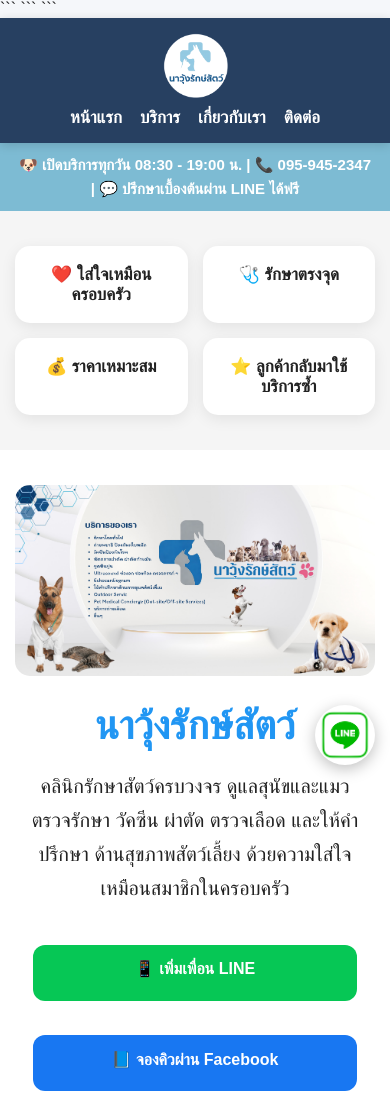
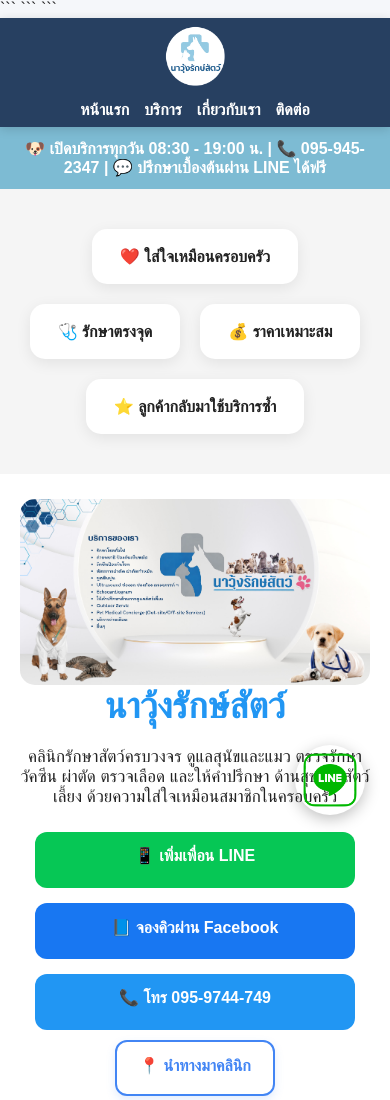
Before and after one commit to wanpathomc-dot/nawung-animal-clinic, a plain HTML site: page index.html in a window 390 px wide. Shown: the top 1100 px of the page. Drawn offline with Linux system fonts and the light colour scheme.

Commit message:
Add files via upload

```diff
--- a/style.css
+++ b/style.css
@@ -508,172 +508,48 @@
 
     box-shadow: 0 10px 25px rgba(0,0,0,0.25);
 }
-/* ===== Mobile Fix Final ===== */
-
-html, body {
-    width: 100%;
-    max-width: 100%;
-    overflow-x: hidden;
-}
-
-img, iframe {
-    max-width: 100%;
-}
+/* ===== Fix Mobile Overflow Buttons ===== */
 
 @media (max-width: 768px) {
 
-    nav {
-        width: 100%;
-        padding: 15px 10px;
-        flex-direction: column;
-        gap: 10px;
+    body {
+        overflow-x: hidden;
     }
 
-    .logo img {
-        height: 65px;
+    .hero-buttons {
+        width: 100%;
+        max-width: 100%;
+        display: flex !important;
+        flex-direction: column !important;
+        align-items: center !important;
+        justify-content: center !important;
+        gap: 15px !important;
+        margin: 25px auto 0 !important;
+        padding: 0 15px;
+        box-sizing: border-box;
     }
 
-    nav ul {
-        width: 100%;
-        display: flex;
-        justify-content: center;
-        gap: 18px;
-        flex-wrap: wrap;
-    }
-
-    nav a {
-        font-size: 17px;
-        white-space: nowrap;
-    }
-
-    .top-banner {
-        font-size: 15px;
-        line-height: 1.6;
-        padding: 10px 15px;
-    }
-
-    .stats {
-        display: grid;
-        grid-template-columns: 1fr 1fr;
-        gap: 15px;
-        padding: 35px 15px;
-    }
-
-    .stat-box {
-        width: 100%;
-        padding: 18px 10px;
-        font-size: 17px;
+    .hero-buttons .btn,
+    .hero-buttons a {
+        width: 100% !important;
+        max-width: 320px !important;
+        min-width: 0 !important;
+        margin: 0 auto !important;
+        box-sizing: border-box;
         text-align: center;
     }
 
-    .hero {
-        padding: 35px 15px 60px;
+    .line-btn,
+    .fb-btn,
+    .call-btn,
+    .map-btn {
+        position: static !important;
+        left: auto !important;
+        right: auto !important;
+        transform: none;
     }
 
-    .hero-image {
-        width: 100%;
-        max-width: 100%;
-        border-radius: 15px;
-        margin-bottom: 25px;
-    }
-
-    .hero h1 {
-        font-size: 40px;
-        line-height: 1.2;
-    }
-
-    .hero-description {
-        font-size: 20px;
-        line-height: 1.7;
-        padding: 0 5px;
-    }
-
-    .hero-buttons {
-        display: flex;
-        flex-direction: column;
-        align-items: center;
-        gap: 14px;
-        width: 100%;
-    }
-
-    .hero-buttons .btn {
-        width: 90%;
-        max-width: 330px;
-        min-width: unset;
-    }
-
-    .services,
-    .why-us,
-    .gallery,
-    .reviews,
-    .contact {
-        padding: 60px 15px;
-    }
-
-    .services h2,
-    .why-us h2,
-    .gallery h2,
-    .reviews h2,
-    .contact h2 {
-        font-size: 34px;
-        line-height: 1.3;
-    }
-
-    .service-grid,
-    .why-grid,
-    .review-grid {
-        display: flex;
-        flex-direction: column;
-        align-items: center;
-    }
-
-    .card,
-    .why-card,
-    .review-card {
-        width: 100%;
-        max-width: 330px;
-    }
-
-    .gallery-grid {
-        display: grid;
-        grid-template-columns: 1fr 1fr;
-        gap: 15px;
-        width: 100%;
-    }
-
-    .gallery-grid img {
-        height: 170px;
-        object-fit: cover;
-        border-radius: 15px;
-    }
-
-    .map-box {
-        width: 100%;
-        max-width: 100%;
-        height: 320px;
-        margin: 25px auto;
-        border-radius: 18px;
-    }
-
-    .contact-box {
-        width: 100%;
-        max-width: 340px;
-        padding: 30px 20px;
-    }
-
-    .floating-line {
-        right: 15px;
-        bottom: 75px;
-    }
-
-    .floating-line img {
-        width: 60px;
-        height: 60px;
-    }
-
-    footer {
-        width: 100%;
-        font-size: 16px;
-        padding: 22px 10px;
+    .btn:hover {
+        transform: translateY(-4px) scale(1.02);
     }
 }
```
